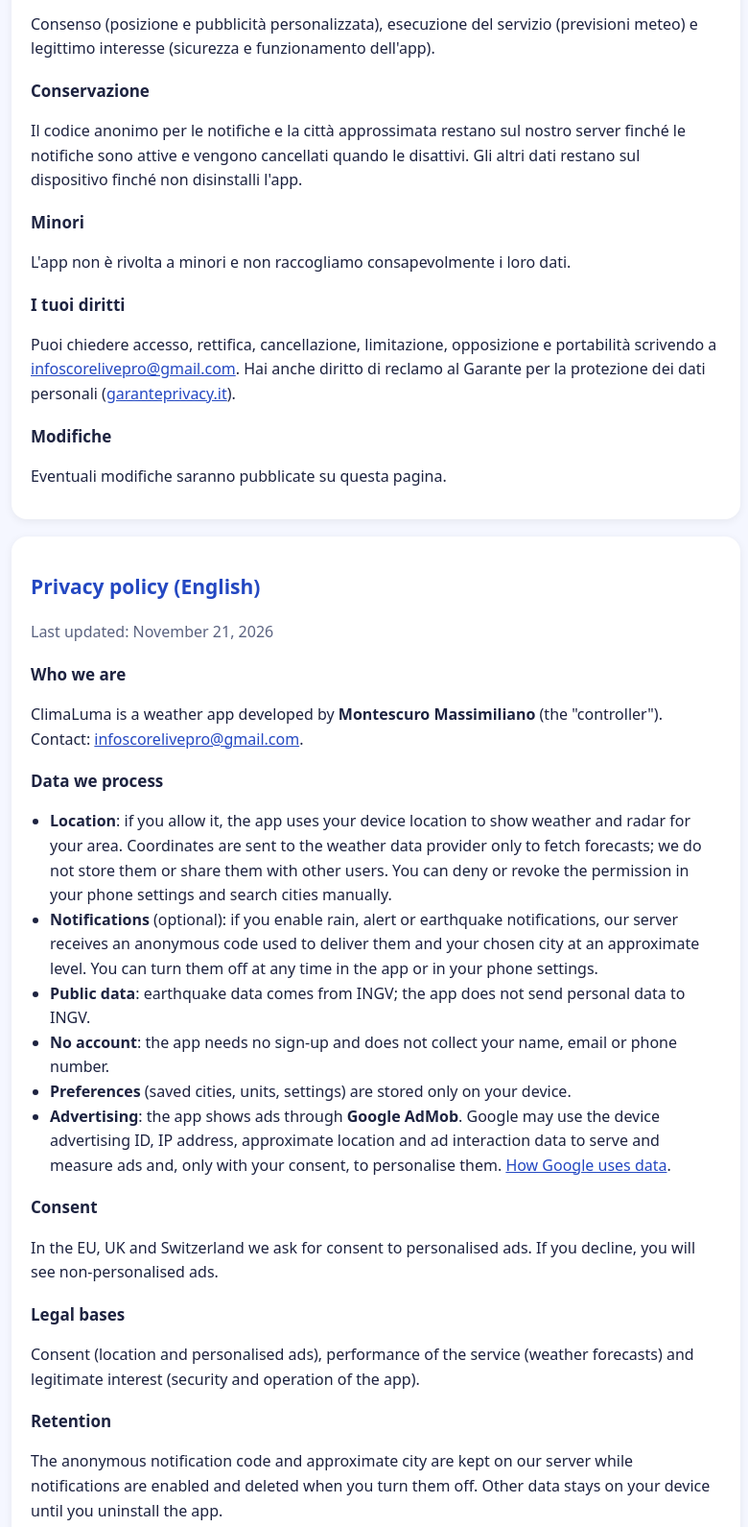
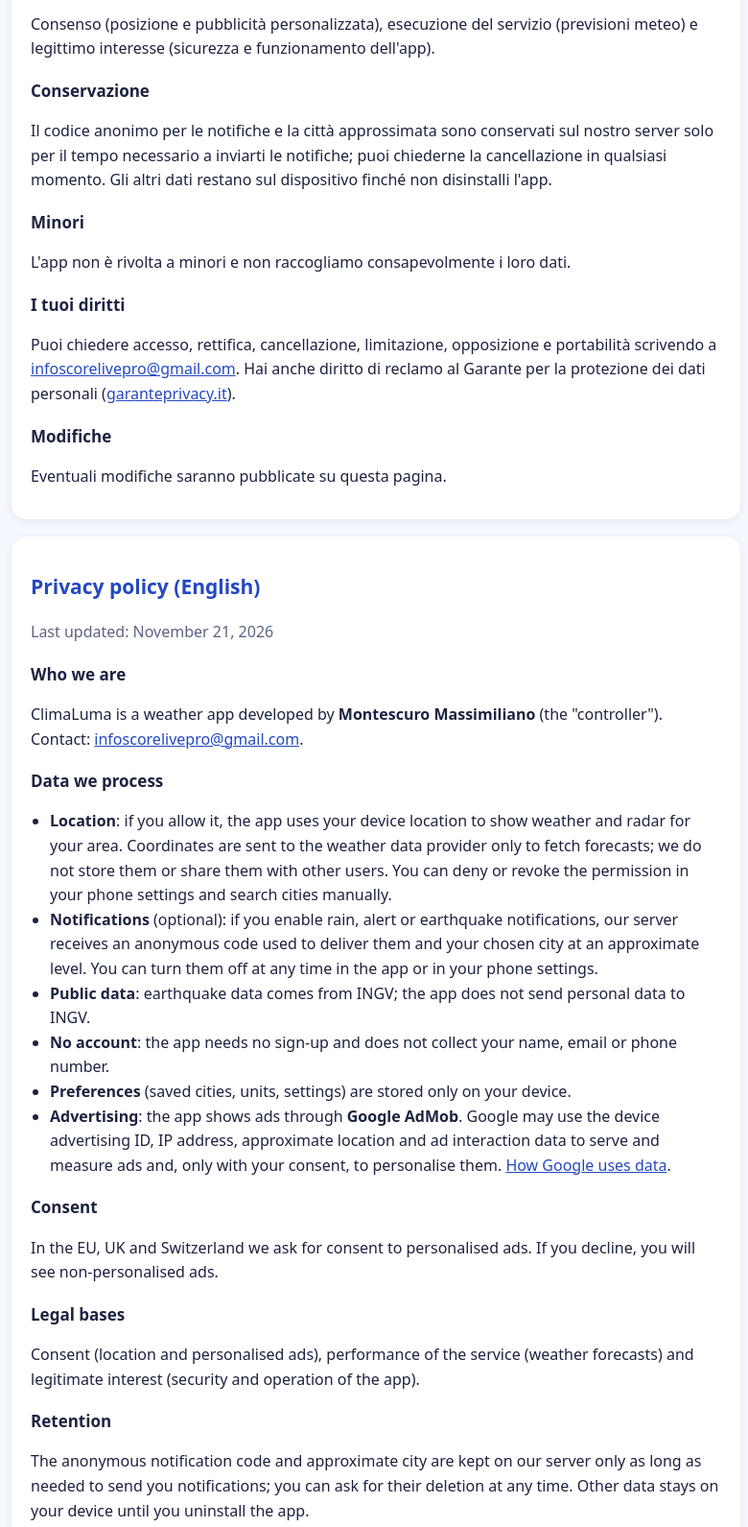
Before and after one commit to infoscorelivepro-cmd/blockgems-privacy, a plain HTML site: page climaluma/index.html in a window 1280 px wide. Shown: the part 973-2564 px from the top of the page at 96% size, without its empty margins (248-1028 px from the left). Drawn offline with Linux system fonts and the light colour scheme.

Commit message:
ClimaLuma privacy: retention wording
Co-Authored-By: Claude Opus 5.5 <noreply@anthropic.com>
Claude-Session: https://claude.ai/code/session_01HHyLzC1eGMKkndByKjnHEc

```diff
--- a/climaluma/index.html
+++ b/climaluma/index.html
@@ -50,7 +50,7 @@
     <h3>Basi giuridiche</h3>
     <p>Consenso (posizione e pubblicità personalizzata), esecuzione del servizio (previsioni meteo) e legittimo interesse (sicurezza e funzionamento dell'app).</p>
     <h3>Conservazione</h3>
-    <p>Il codice anonimo per le notifiche e la città approssimata restano sul nostro server finché le notifiche sono attive e vengono cancellati quando le disattivi. Gli altri dati restano sul dispositivo finché non disinstalli l'app.</p>
+    <p>Il codice anonimo per le notifiche e la città approssimata sono conservati sul nostro server solo per il tempo necessario a inviarti le notifiche; puoi chiederne la cancellazione in qualsiasi momento. Gli altri dati restano sul dispositivo finché non disinstalli l'app.</p>
     <h3>Minori</h3>
     <p>L'app non è rivolta a minori e non raccogliamo consapevolmente i loro dati.</p>
     <h3>I tuoi diritti</h3>
@@ -78,7 +78,7 @@
     <h3>Legal bases</h3>
     <p>Consent (location and personalised ads), performance of the service (weather forecasts) and legitimate interest (security and operation of the app).</p>
     <h3>Retention</h3>
-    <p>The anonymous notification code and approximate city are kept on our server while notifications are enabled and deleted when you turn them off. Other data stays on your device until you uninstall the app.</p>
+    <p>The anonymous notification code and approximate city are kept on our server only as long as needed to send you notifications; you can ask for their deletion at any time. Other data stays on your device until you uninstall the app.</p>
     <h3>Children</h3>
     <p>The app is not directed to minors and we do not knowingly collect their data.</p>
     <h3>Your rights</h3>
```
